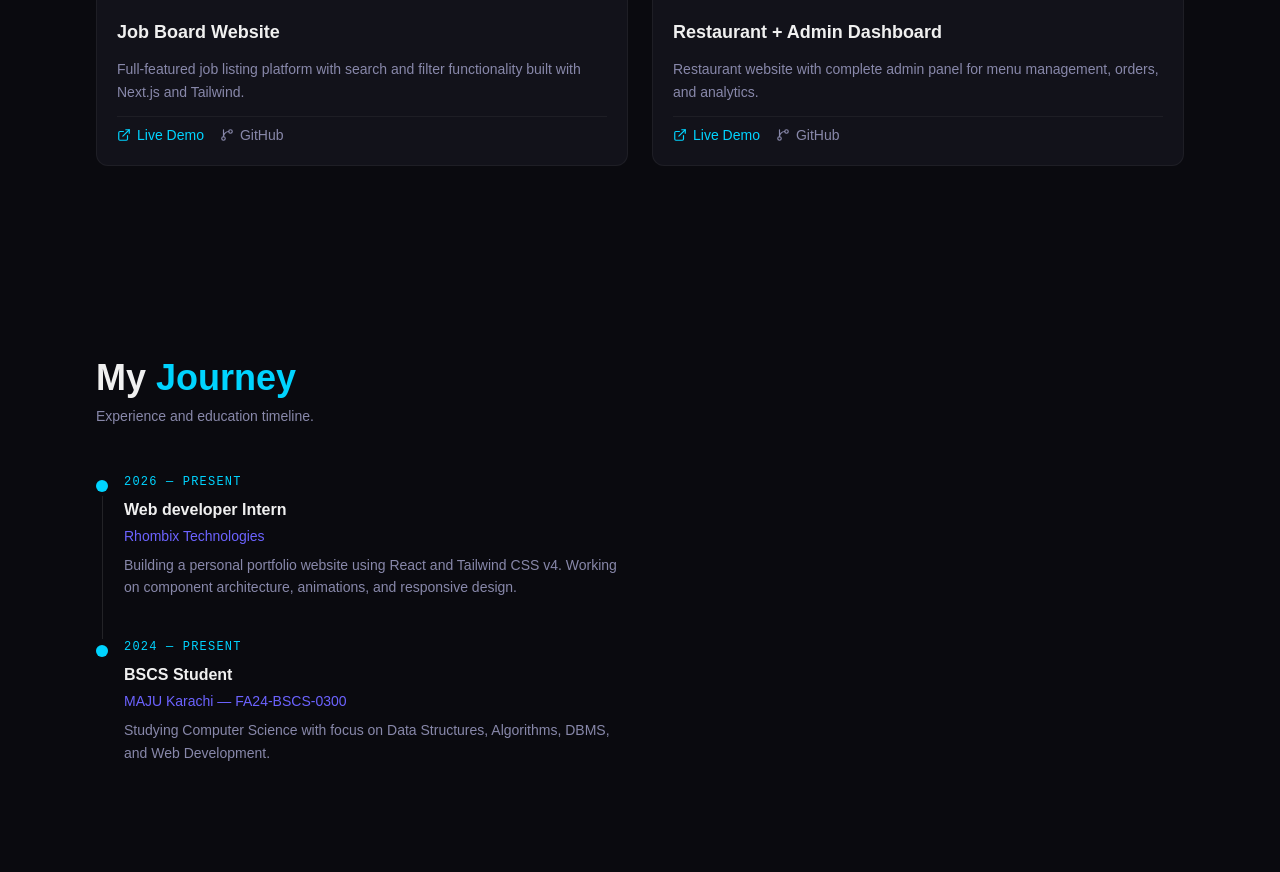
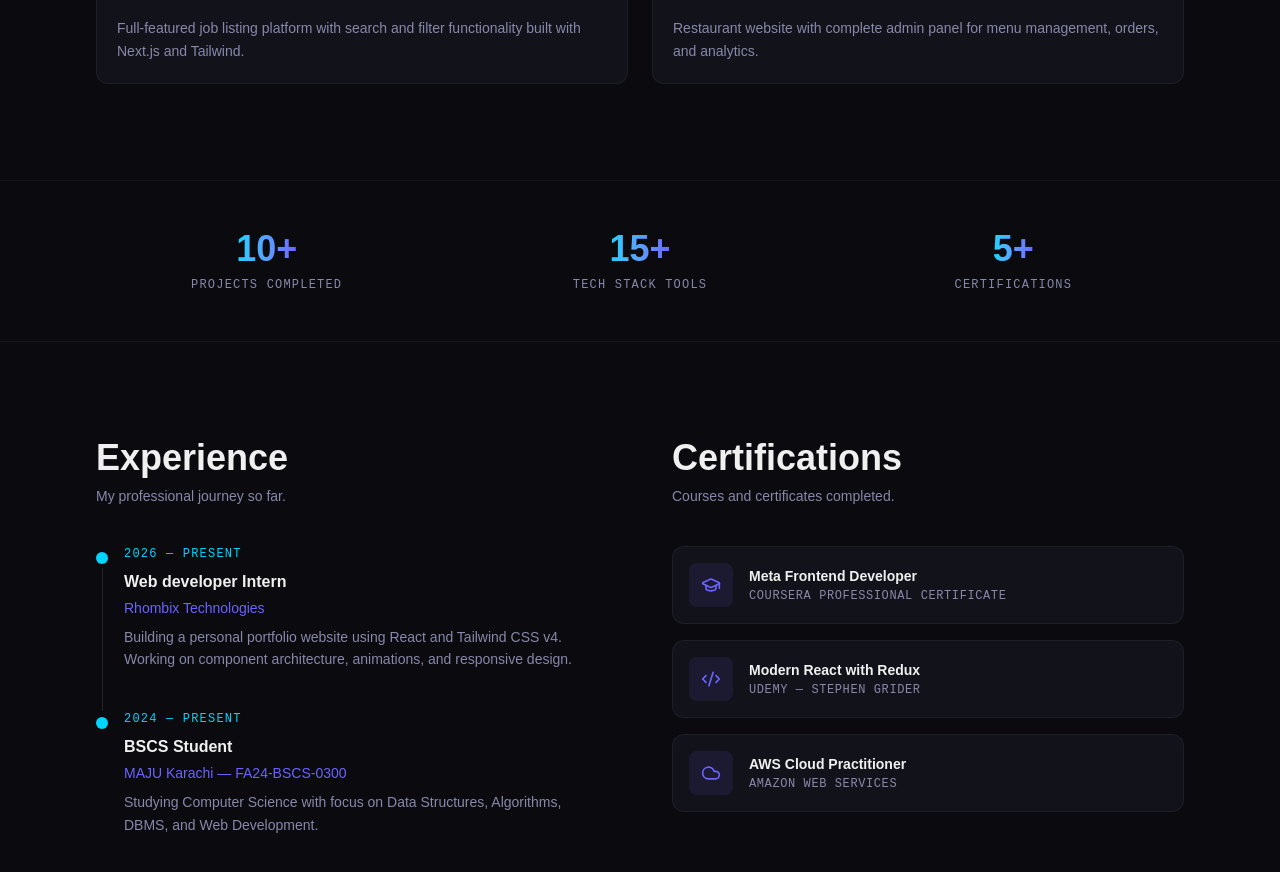
Before and after one commit to MuhammadSohail400/MERN-Projects, a React (Vite) app: page / in a window 1280 px wide. Shown: the part 2908-3780 px from the top of the page. Built offline with nearby package versions, Linux system fonts and the light colour scheme.

Commit message:
feat: add hover overlay on project cards, stats section, and certifications

```diff
--- a/src/App.jsx
+++ b/src/App.jsx
@@ -4,6 +4,7 @@ import About from "./components/sections/About"
 import Skills from "./components/sections/Skills"
 import Projects from "./components/sections/Projects"
 import Experience from "./components/sections/Experience"
+import Stats from "./components/sections/Stats"
 // import Contact from "./components/sections/Contact"
 
 const App = () => {
@@ -13,6 +14,7 @@ const App = () => {
       <About />
       <Skills />
       <Projects />
+       <Stats />
       <Experience />
       {/* <Contact /> */}
     </Layout>
--- a/src/components/sections/Experience.jsx
+++ b/src/components/sections/Experience.jsx
@@ -1,5 +1,6 @@
 import { motion } from "framer-motion"
 import { experience } from "../../data/experience"
+import { certifications } from "../../data/certifications"
 import TimelineItem from "../ui/TimelineItem"
 import SectionTitle from "../ui/SectionTitle"
 
@@ -8,14 +9,46 @@ const fadeUp = {
   visible: { opacity: 1, y: 0  },
 }
 
+// ── Local Component — sirf Experience mein use hoga ──
+const CertCard = ({ title, issuer, icon: Icon }) => {
+  return (
+    <motion.div
+      className="bg-surface border border-white/5 rounded-xl p-4 flex items-center gap-4 hover:border-accent/30 transition-colors duration-200"
+      initial={{ opacity: 0, x: 20 }}
+      whileInView={{ opacity: 1, x: 0 }}
+      viewport={{ once: true }}
+      transition={{ duration: 0.5 }}
+    >
+      {/* Icon */}
+      <div className="p-3 rounded-lg bg-accent/10 text-accent flex-shrink-0">
+        <Icon size={20} />
+      </div>
+
+      {/* Text */}
+      <div className="flex flex-col gap-0.5">
+        <h4 className="font-syne font-bold text-light text-sm">
+          {title}
+        </h4>
+        <p className="font-mono text-muted text-xs uppercase tracking-wider">
+          {issuer}
+        </p>
+      </div>
+
+    </motion.div>
+  )
+}
+
+// ── Main Component ────────────────────────────────────
 const Experience = () => {
   return (
     <section
       id="experience"
       className="py-24 px-8 md:px-16 lg:px-24"
     >
+      <div className="grid grid-cols-1 md:grid-cols-2 gap-16">
 
-      {/* Header */}
+        {/* ── Left — Experience Timeline ── */}
+        <div>
           <motion.div
             variants={fadeUp}
             initial="hidden"
@@ -23,14 +56,12 @@ const Experience = () => {
             viewport={{ once: true }}
             transition={{ duration: 0.6 }}
           >
-        <SectionTitle label="My" highlight="Journey" />
-        <p className="font-dm text-muted text-sm mt-2">
-          Experience and education timeline.
+            <SectionTitle label="Experience" highlight="" />
+            <p className="font-dm text-muted text-sm mt-2 mb-10">
+              My professional journey so far.
             </p>
           </motion.div>
 
-      {/* Timeline */}
-      <div className="mt-12">
           {experience.map((item, index) => (
             <TimelineItem
               key={item.id}
@@ -43,6 +74,34 @@ const Experience = () => {
           ))}
         </div>
 
+        {/* ── Right — Certifications ── */}
+        <div>
+          <motion.div
+            variants={fadeUp}
+            initial="hidden"
+            whileInView="visible"
+            viewport={{ once: true }}
+            transition={{ duration: 0.6, delay: 0.2 }}
+          >
+            <SectionTitle label="Certifications" highlight="" />
+            <p className="font-dm text-muted text-sm mt-2 mb-10">
+              Courses and certificates completed.
+            </p>
+          </motion.div>
+
+          <div className="flex flex-col gap-4">
+            {certifications.map((cert) => (
+              <CertCard
+                key={cert.id}
+                title={cert.title}
+                issuer={cert.issuer}
+                icon={cert.icon}
+              />
+            ))}
+          </div>
+        </div>
+
+      </div>
     </section>
   )
 }
--- /dev/null
+++ b/src/components/sections/Stats.jsx
@@ -0,0 +1,45 @@
+import { motion } from "framer-motion"
+
+const stats = [
+  { value: "10+", label: "PROJECTS COMPLETED" },
+  { value: "15+", label: "TECH STACK TOOLS"   },
+  { value: "5+",  label: "CERTIFICATIONS"     },
+]
+
+const fadeUp = {
+  hidden:  { opacity: 0, y: 20 },
+  visible: { opacity: 1, y: 0  },
+}
+
+const Stats = () => {
+  return (
+    <section className="py-12 px-8 md:px-16 lg:px-24 border-y border-white/5">
+      <div className="grid grid-cols-3 gap-8">
+        {stats.map((stat, index) => (
+          <motion.div
+            key={stat.label}
+            className="flex flex-col items-center gap-2"
+            variants={fadeUp}
+            initial="hidden"
+            whileInView="visible"
+            viewport={{ once: true }}
+            transition={{ duration: 0.5, delay: index * 0.1 }}
+          >
+            {/* Value */}
+            <span className="font-syne font-extrabold text-4xl bg-gradient-to-r from-cyan to-accent bg-clip-text text-transparent">
+              {stat.value}
+            </span>
+
+            {/* Label */}
+            <span className="font-mono text-muted text-xs tracking-widest uppercase">
+              {stat.label}
+            </span>
+
+          </motion.div>
+        ))}
+      </div>
+    </section>
+  )
+}
+
+export default Stats
--- a/src/components/ui/ProjectCard.jsx
+++ b/src/components/ui/ProjectCard.jsx
@@ -1,5 +1,5 @@
 import { ExternalLink, GitBranch } from "lucide-react"
-import { motion } from "framer-motion";
+import { motion } from "framer-motion"
 
 const ProjectCard = ({ title, description, tags, demo, github, image }) => {
   return (
@@ -8,16 +8,17 @@ const ProjectCard = ({ title, description, tags, demo, github, image }) => {
       whileHover={{ y: -5 }}
       transition={{ duration: 0.2 }}
     >
-      {/* Image */}
-      <div className="relative overflow-hidden h-48">
+
+      {/* Image + Hover Overlay */}
+      <div className="relative overflow-hidden h-48 group">
         <img
           src={image}
           alt={title}
-          className="w-full h-full object-cover transition-transform duration-500 hover:scale-105"
+          className="w-full h-full object-cover transition-transform duration-500 group-hover:scale-105"
         />
 
-        {/* Tags Overlay */}
-        <div className="absolute top-3 left-3 flex flex-wrap gap-2">
+        {/* Tags — normal state */}
+        <div className="absolute top-3 left-3 flex flex-wrap gap-2 z-10">
           {tags.map((tag) => (
             <span
               key={tag}
@@ -27,6 +28,29 @@ const ProjectCard = ({ title, description, tags, demo, github, image }) => {
             </span>
           ))}
         </div>
+
+        {/* Hover Overlay — buttons */}
+        <div className="absolute inset-0 bg-bg/80 backdrop-blur-sm flex items-center justify-center gap-4 opacity-0 group-hover:opacity-100 transition-opacity duration-300 z-20">
+          <a
+            href={demo}
+            target="_blank"
+            rel="noopener noreferrer"
+            className="flex items-center gap-2 bg-accent text-white px-4 py-2 rounded-lg text-sm font-medium hover:bg-accent/80 transition"
+          >
+            <ExternalLink size={14} />
+            Live Demo
+          </a>
+          <a
+            href={github}
+            target="_blank"
+            rel="noopener noreferrer"
+            className="flex items-center gap-2 border border-white/20 text-light px-4 py-2 rounded-lg text-sm font-medium hover:border-cyan hover:text-cyan transition"
+          >
+            <GitBranch size={14} />
+            GitHub
+          </a>
+        </div>
+
       </div>
 
       {/* Content */}
@@ -34,37 +58,13 @@ const ProjectCard = ({ title, description, tags, demo, github, image }) => {
         <h3 className="font-syne font-bold text-light text-lg">
           {title}
         </h3>
-
         <p className="font-dm text-muted text-sm leading-relaxed flex-1">
           {description}
         </p>
+      </div>
 
-        {/* Buttons */}
-        <div className="flex items-center gap-4 pt-2 border-t border-white/5">
-          <a
-            href={demo}
-            target="_blank"
-            rel="noopener noreferrer"
-            className="flex items-center gap-1.5 text-cyan text-sm font-medium hover:underline transition"
-          >
-            <ExternalLink size={14} />
-            Live Demo
-          </a>
+    </motion.div>
+  )
+}
 
-          <a
-            href={github}
-            target="_blank"
-            rel="noopener noreferrer"
-            className="flex items-center gap-1.5 text-muted text-sm hover:text-light transition"
-          >
-            <GitBranch size={14} />
-
-            GitHub
-          </a>
-        </div>
-      </div>
-    </motion.div>
-  );
-};
-
-export default ProjectCard;
+export default ProjectCard
--- /dev/null
+++ b/src/data/certifications.js
@@ -0,0 +1,22 @@
+import { GraduationCap, Code2, Cloud } from "lucide-react"
+
+export const certifications = [
+  {
+    id: 1,
+    title: "Meta Frontend Developer",
+    issuer: "Coursera Professional Certificate",
+    icon: GraduationCap,
+  },
+  {
+    id: 2,
+    title: "Modern React with Redux",
+    issuer: "Udemy — Stephen Grider",
+    icon: Code2,
+  },
+  {
+    id: 3,
+    title: "AWS Cloud Practitioner",
+    issuer: "Amazon Web Services",
+    icon: Cloud,
+  },
+]
```
Lines whose indentation alone changed are shown as unchanged.
